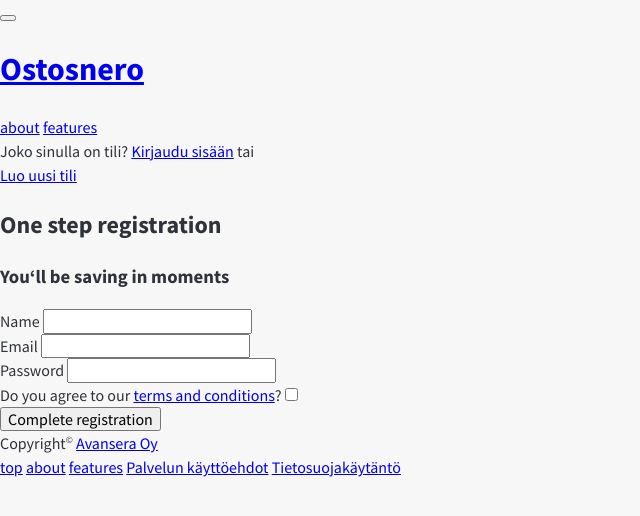
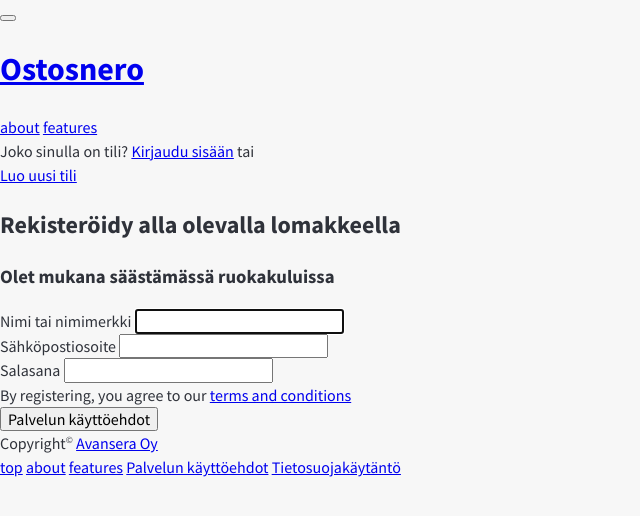
Before and after one commit to vivaldi-va/ostosnero.com, a website: page app/register.html in a window 1280 px wide. Shown: the whole page, without its empty margins (0-640 px from the left). Drawn offline with nearby package versions, Linux system fonts and the light colour scheme; some packages are replaced by stand-ins of ours; a script that the page names is missing; some icons are missing.

```diff
--- a/app/register.html
+++ b/app/register.html
@@ -24,6 +24,8 @@
 	<!-- build:js scripts/vendor/modernizr.js -->
 	<script src="bower_components/modernizr/modernizr.js"></script>
 	<!-- endbuild -->
+
+
 </head>
 <body>
 
@@ -53,8 +55,8 @@
 
 <section class="full-width green padded fat">
 	<div class="wrapper feature-header">
-		<h2>One step registration</h2>
-		<h3>You&lsquo;ll be saving in moments</h3>
+		<h2>Rekisteröidy alla olevalla lomakkeella</h2>
+		<h3>Olet mukana säästämässä ruokakuluissa</h3>
 	</div>
 </section>
 
@@ -63,27 +65,26 @@
 	<div class="wrapper">
 		<form action="" id="reg-form" class="form-vertical">
 			<div class="row form-group">
-				<label for="reg-name" class="col-2">Name</label>
-				<input id="reg-name" class="col-10" name="name" type="text">
+				<label for="reg-name" class="col-4">Nimi tai nimimerkki</label>
+				<input id="reg-name" class="col-8" name="name" type="text" autofocus="true" autocomplete="false" tabindex="1">
 			</div>
 			<div class="row form-group">
-				<label for="reg-email" class="col-2">Email</label>
-				<input id="reg-email" class="col-10" name="email" type="email">
+				<label for="reg-email" class="col-4">Sähköpostiosoite</label>
+				<input id="reg-email" class="col-8" name="email" type="email" autocomplete="false" tabindex="2">
 			</div>
 			<div class="row form-group">
-				<label for="reg-pass" class="col-2">Password</label>
-				<input id="reg-pass" class="col-10" name="pass" type="password">
+				<label for="reg-pass" class="col-4">Salasana</label>
+				<input id="reg-pass" class="col-8" name="pass" type="password" autocomplete="false" tabindex="3">
 			</div>
 			<div class="row form-group">
-				<label class="pull-right checkbox">Do you agree to our <a href="terms.html">terms and conditions</a>?
-					<input id="reg-terms" name="terms" type="checkbox">
+				<label class="pull-right checkbox">By registering, you agree to our <a href="terms.html">terms and conditions</a>
 				</label>
 			</div>
 			<div class="row padded thin">
 				<strong id="reg-error-message" class="text red pull-right"></strong>
 			</div>
 			<div class="row form-group">
-				<button class="btn green block col-6 pull-right" type="submit">Complete registration</button>
+				<button class="btn green block col-6 pull-right" type="submit" tabindex="4">Palvelun käyttöehdot</button>
 			</div>
 		</form>
 
@@ -128,6 +129,8 @@
 	}(document, 'script'));
 </script>
 
+
+
 <!-- build:js scripts/main.js -->
 <script src="bower_components/jquery/jquery.js"></script>
 <script src="bower_components/jquery-placeholder/jquery.placeholder.js"></script>
@@ -135,5 +138,13 @@
 <script src="scripts/main.js"></script>
 <!-- endbuild -->
 
+<script type="text/javascript">
+	function getURLParameter(name) {
+		return decodeURIComponent((new RegExp('[?|&]' + name + '=' + '([^&;]+?)(&|#|;|$)').exec(location.search)||[,""])[1].replace(/\+/g, '%20'))||null;
+	}
+
+	$('#reg-email').val(getURLParameter('email'));
+</script>
+
 </body>
 </html>
--- a/app/scripts/main.js
+++ b/app/scripts/main.js
@@ -60,15 +60,25 @@
 	});
 });
 
+$('#quick-register-form').submit(function(e) {
+	e.preventDefault();
+	var email = $('#quick-register-form-email').val();
+
+	location.replace('register.html' + '?email=' + email);
+
+});
+
+if(window.location.pathname === '/register.html') {
+
+}
+
 $('#reg-form').submit(function(e) {
 	e.preventDefault();
 
-	var terms = $('#reg-terms:checked').length ? true : false,
-		data = {
+	var data = {
 			name: $('#reg-name').val(),
 			email: $('#reg-email').val(),
-			pass: $('#reg-pass').val(),
-			terms: terms
+			pass: $('#reg-pass').val()
 		},
 		button = $('#reg-form').find('[type="submit"]'),
 		buttonText = button.html();
```
Also changed, not shown: app/index.html (+4 -9 lines).
